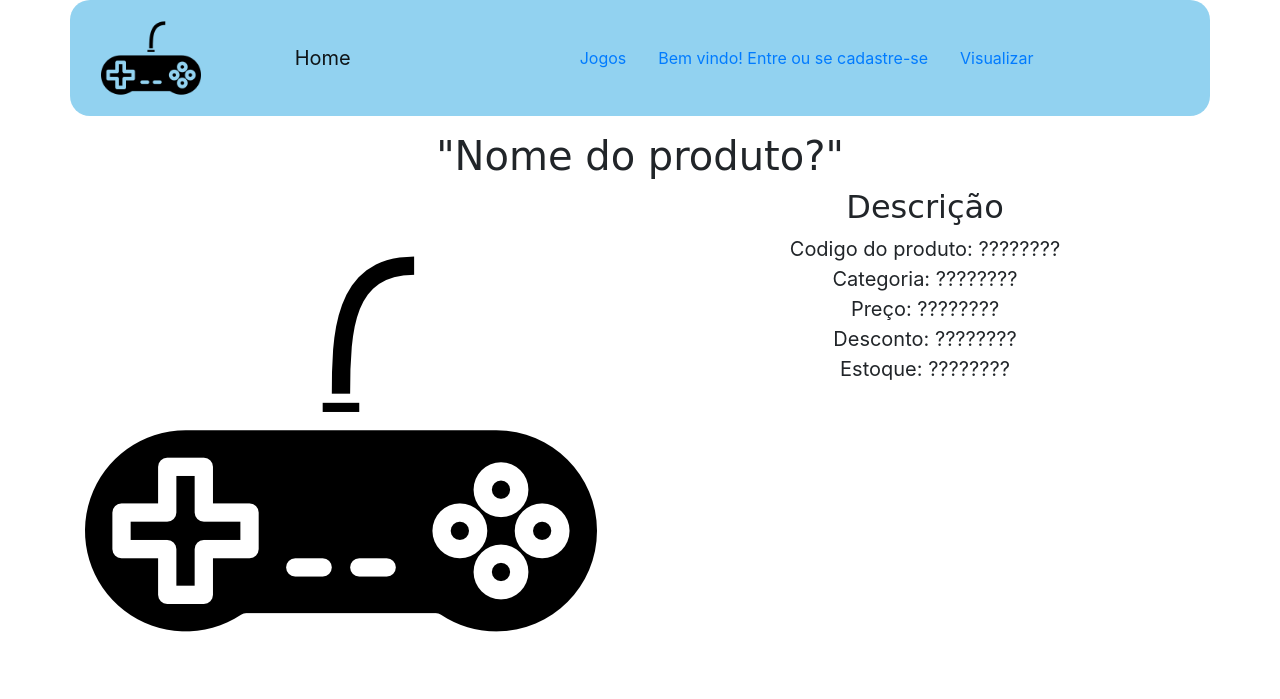
After one commit to emerson-cs-santos/TSI-PI_2-2019, a PHP site: page /show_produtos.php in a window 1280 px wide. The commit adds this page. Shown: the top 699 px of the page. Run offline with PHP 8.4, Linux system fonts and the light colour scheme.

Commit message:
tela de produto
Alteração de adequação do tamanha da imagem do carrossel e inicialização da pagina de exibição do produto.

```diff
--- a/cabecalho.php
+++ b/cabecalho.php
@@ -12,6 +12,7 @@
     <script src="https://stackpath.bootstrapcdn.com/bootstrap/4.3.1/js/bootstrap.min.js" integrity="sha384-JjSmVgyd0p3pXB1rRibZUAYoIIy6OrQ6VrjIEaFf/nJGzIxFDsf4x0xIM+B07jRM" crossorigin="anonymous"></script>
 
     <link rel="stylesheet" href="CSS/Login.css">
+    <link rel="stylesheet" href="CSS/show_produtos.css">
 
     <script src="JS/login.js"></script>
     <script src="JS/funcoes.js"></script>
@@ -44,6 +45,10 @@
                             <li class='nav-item'>
                                 <a class='nav-link' href='Login.php'>Bem vindo!           Entre ou se cadastre-se</a>
                             </li>
+                            <!--Inserido somente para poder visualizar a pagina carregada via xampp - depois será removido o link-->
+                            <li class='nav-item'>
+                                <a class='nav-link' href='show_produtos.php'>Visualizar</a>
+                            </li>
                         </ul>
                     </div>
                 </nav>
--- a/css/Login.css
+++ b/css/Login.css
@@ -332,10 +332,6 @@ input[type=text]:placeholder {
 }
 
 
-.tamanho_igual_carrossel{
-   /* max-height: 400px;*/
-   /* max-width: 1200px;*/
-
-    /* height: 400px;
-    width: 1200px; */
-}
+.img_carrossel{
+ height: 500px !important;
+};
--- /dev/null
+++ b/css/show_produtos.css
@@ -0,0 +1,8 @@
+.section_descricao{
+    text-align: center;
+    font-size: 20px;
+};
+
+.span_descrition{
+    text-align: initial !important;
+};
--- /dev/null
+++ b/show_produtos.php
@@ -0,0 +1,71 @@
+<?php
+include('cabecalho.php');
+?>
+<h1 class="text-center mt-3" style="font-family: Comic Sans MS , cursive, sans-serif;">"Nome do produto?"</h1>
+</div>
+</header>
+<main class="row">
+    <section class="col-6">
+        <img src="Imagens/controle.png" alt="produto">
+    </section>
+    <section class="col-6 section_descricao">
+        <h2 style="font-family: Comic Sans MS , cursive, sans-serif;">Descrição</h2>
+        <div class="span_descrition">
+            <span>
+                Codigo do produto:
+            </span>
+            <span>
+                ????????
+            </span>
+        </div>
+        <div>
+            <span class="span_descrition">
+                Categoria:
+            </span>
+            <span>
+                ????????
+            </span>
+        </div>
+        <div>
+            <span>
+                Preço:
+            </span>
+            <span>
+                ????????
+            </span>
+        </div>
+        <div>
+            <span>
+                Desconto:
+            </span>
+            <span>
+                ????????
+            </span>
+            <div>
+            <span>
+                Estoque:
+            </span>
+            <span>
+                ????????
+            </span>
+        </div>
+        </div>
+    </section>
+
+</main>
+</div>
+</body>
+</head>
+<!--codigo		INTEGER NOT NULL AUTO_INCREMENT PRIMARY KEY
+		,nome		VARCHAR(30) NOT NULL
+		,descri		VARCHAR(50) NOT NULL
+		,categoria	VARCHAR(20) NOT NULL
+		,imagem		blob NOT NULL
+		,preco		decimal(8,2) NOT NULL
+		,desconto	decimal(8,2) NOT NULL
+		,estoque	INTEGER NOT NULL
+		,tipo		VARCHAR(20) NOT NULL -- 'ATIVO'
+        ,ean		VARCHAR(20) NOT NULL
+-->
+
+</html>
```
Also changed, not shown: Index.php (+5 -5 lines), css/carrossel.css (added).
